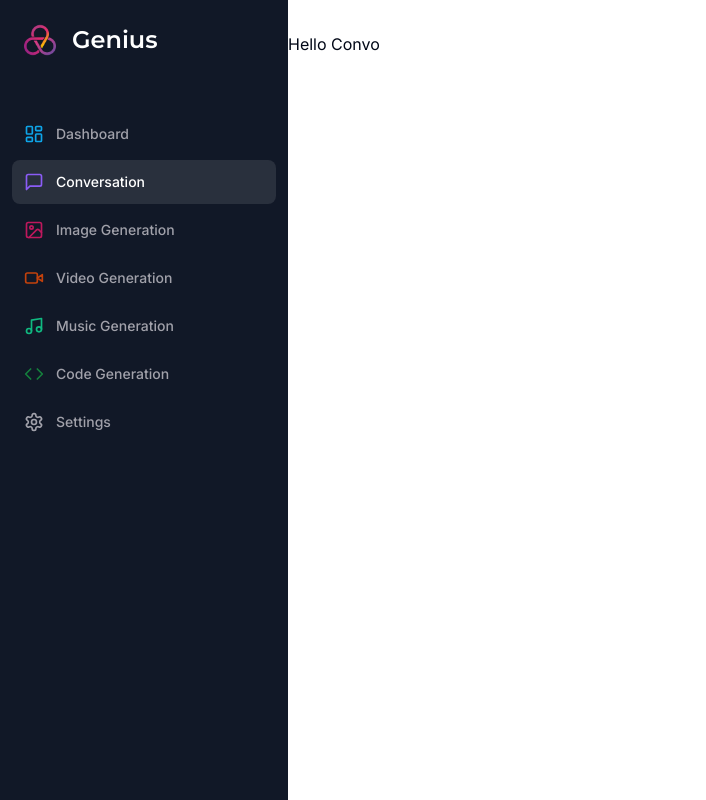
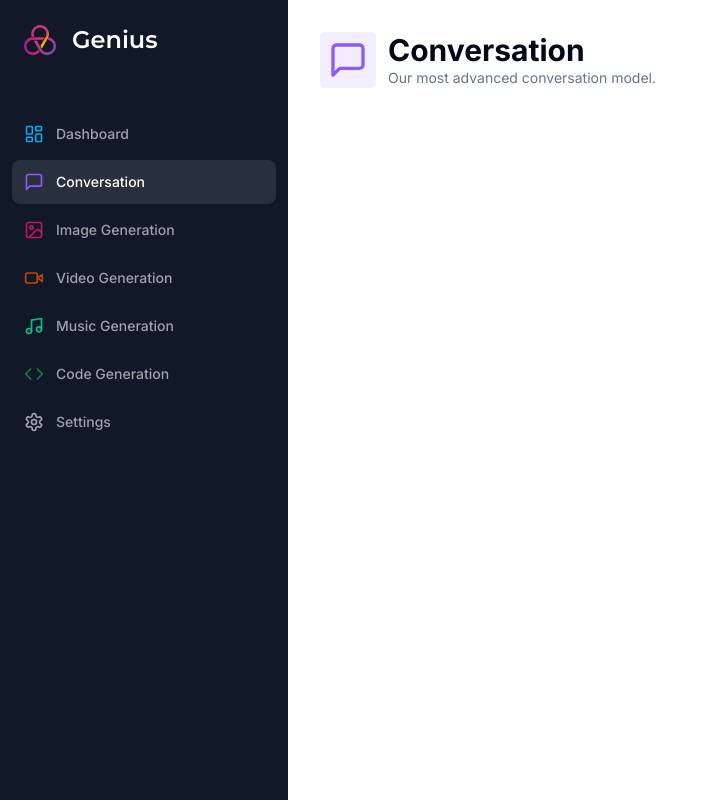
Before and after one commit to Ed-Marcavage/next13-ai-saas, a Next.js app: page /conversation in a window 1280 px wide. Shown: the whole page, without its empty margins (0-706 px from the left). Built offline with nearby package versions, Linux system fonts and the light colour scheme.

Commit message:
Finish Header

```diff
--- a/app/(dashboard)/(routes)/conversation/page.tsx
+++ b/app/(dashboard)/(routes)/conversation/page.tsx
@@ -1,8 +1,18 @@
+import { Heading } from "@/components/heading";
+import { MessageSquare } from "lucide-react";
+
+
 export default function HomePage() {
 
     return (
         <div>
-            Hello Convo
+            <Heading
+                title="Conversation"
+                description="Our most advanced conversation model."
+                icon={MessageSquare}
+                iconColor="text-violet-500"
+                bgColor="bg-violet-500/10"
+            />
         </div>
     );
 }
--- /dev/null
+++ b/components/heading.tsx
@@ -0,0 +1,35 @@
+import { LucideIcon } from "lucide-react";
+
+import { cn } from "@/lib/utils";
+
+interface HeadingProps {
+    title: string;
+    description: string;
+    icon: LucideIcon;
+    iconColor?: string;
+    bgColor?: string;
+}
+
+export const Heading = ({
+    title,
+    description,
+    icon: Icon,
+    iconColor,
+    bgColor,
+}: HeadingProps) => {
+    return (
+        <>
+            <div className="px-4 lg:px-8 flex items-center gap-x-3 mb-8">
+                <div className={cn("p-2 w-fit rounded-md", bgColor)}>
+                    <Icon className={cn("w-10 h-10", iconColor)} />
+                </div>
+                <div>
+                    <h2 className="text-3xl font-bold">{title}</h2>
+                    <p className="text-sm text-muted-foreground">
+                        {description}
+                    </p>
+                </div>
+            </div>
+        </>
+    )
+}
```
